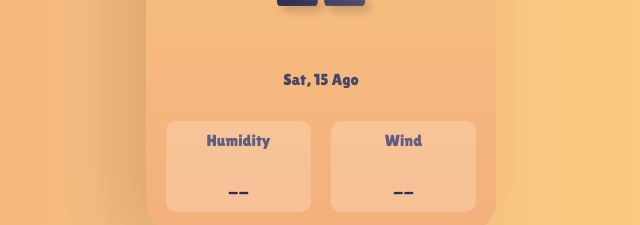
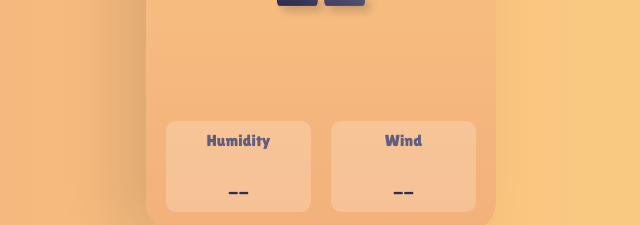
Before and after one commit to RenanNunesz10/weather-app, a React (Vite) app: page / in a window 1280 px wide. Shown: the part 493-718 px from the top of the page, without its empty margins (319-959 px from the left). Built offline with nearby package versions, Linux system fonts and the light colour scheme.

Commit message:
feat: add date formatting function and update weather date display

```diff
--- a/src/components/WheatherApp.jsx
+++ b/src/components/WheatherApp.jsx
@@ -96,6 +96,20 @@ const WheatherApp = () => {
         }
     }
 
+    const formatDate = (dateTime) => {
+        if (!dateTime) {
+            return ''
+        }
+
+        const date = new Date(dateTime)
+
+        return new Intl.DateTimeFormat('pt-BR', {
+            weekday: 'short',
+            day: '2-digit',
+            month: 'short'
+        }).format(date)
+    }
+
     const weatherInfo = data
     ? getWeatherInfo(data.weatherCode)
     : null
@@ -138,7 +152,7 @@ const WheatherApp = () => {
         </div>
 
         <div className="weather-date">
-          <p>Sat, 15 Ago</p>
+            <p>{data ? formatDate(data.time) : ''}</p>
         </div>
 
         <div className="weather-data">
```
